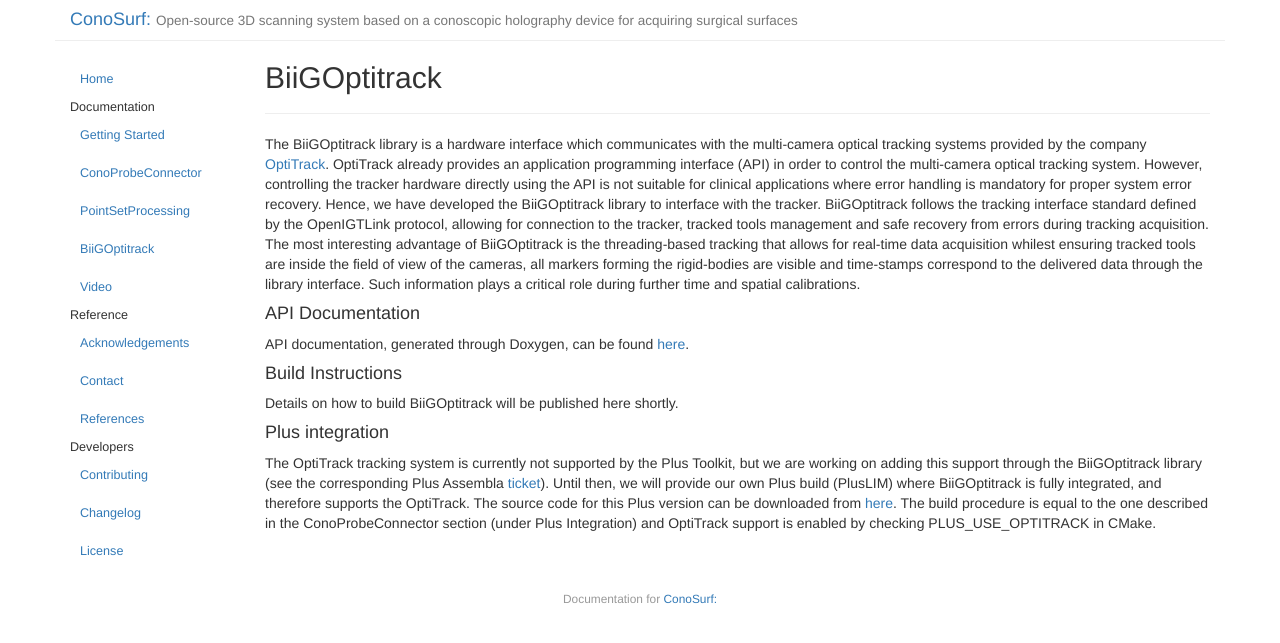
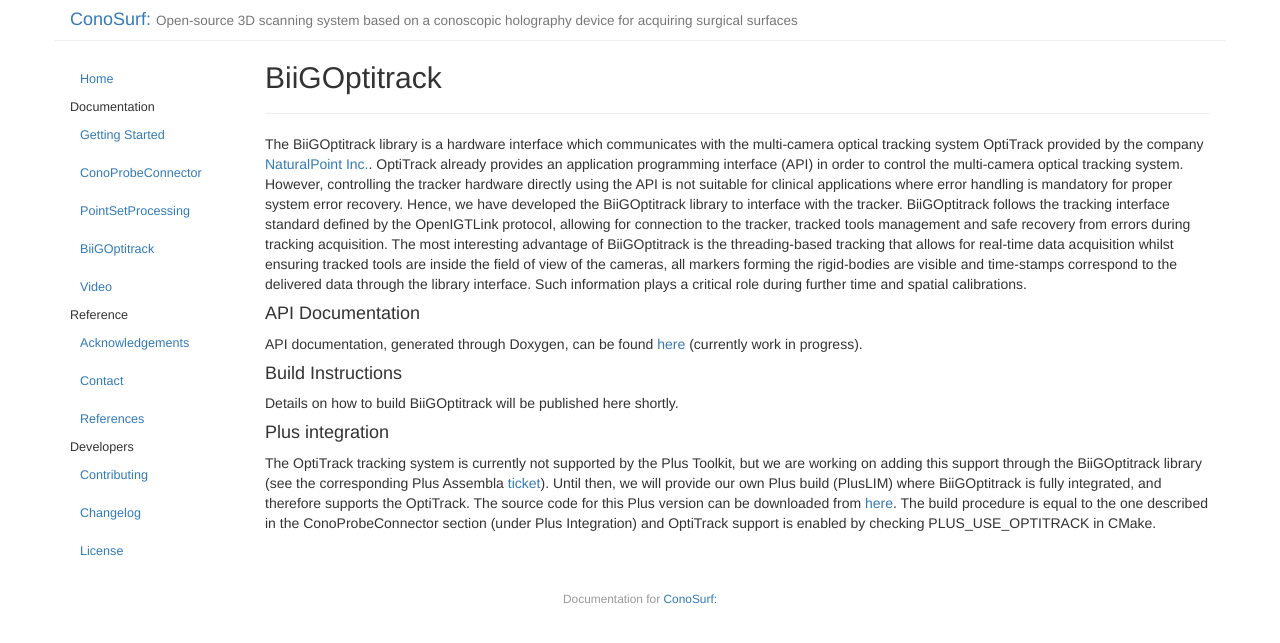
Before and after one commit to HGGM-LIM/ConoSurf, a Jekyll site: the page built from _posts/2016-01-06-biigoptitrack.md, in a window 1280 px wide. Shown: the top 643 px of the page. Built offline with Jekyll 4.4.1, drawn with Linux system fonts in a browser that asks for light colours; Markdown is read by kramdown in place of the engine named in the settings.

Commit message:
Update 2016-01-06-biigoptitrack.md

```diff
--- a/_posts/2016-01-06-biigoptitrack.md
+++ b/_posts/2016-01-06-biigoptitrack.md
@@ -5,11 +5,11 @@
 date: 2016-01-06 10:17:02
 order: 4
 ---
-The BiiGOptitrack library is a hardware interface which communicates with the multi-camera optical tracking systems provided by the company [OptiTrack](http://www.optitrack.com/hardware/). OptiTrack already provides an application programming interface (API) in order to control the multi-camera optical tracking system. However, controlling the tracker hardware directly using the API is not suitable for clinical applications where error handling is mandatory for proper system error recovery. Hence, we have developed the BiiGOptitrack library to interface with the tracker. BiiGOptitrack follows the tracking interface standard defined by the OpenIGTLink protocol, allowing for connection to the tracker, tracked tools management and safe recovery from errors during tracking acquisition. The most interesting advantage of BiiGOptitrack is the threading-based tracking that allows for real-time data acquisition whilest ensuring tracked tools are inside the field of view of the cameras, all markers forming the rigid-bodies are visible and time-stamps correspond to the delivered data through the library interface. Such information plays a critical role during further time and spatial calibrations.
+The BiiGOptitrack library is a hardware interface which communicates with the multi-camera optical tracking system OptiTrack provided by the company [NaturalPoint Inc.](http://www.optitrack.com/). OptiTrack already provides an application programming interface (API) in order to control the multi-camera optical tracking system. However, controlling the tracker hardware directly using the API is not suitable for clinical applications where error handling is mandatory for proper system error recovery. Hence, we have developed the BiiGOptitrack library to interface with the tracker. BiiGOptitrack follows the tracking interface standard defined by the OpenIGTLink protocol, allowing for connection to the tracker, tracked tools management and safe recovery from errors during tracking acquisition. The most interesting advantage of BiiGOptitrack is the threading-based tracking that allows for real-time data acquisition whilst ensuring tracked tools are inside the field of view of the cameras, all markers forming the rigid-bodies are visible and time-stamps correspond to the delivered data through the library interface. Such information plays a critical role during further time and spatial calibrations.
 
 #### API Documentation
 API documentation, generated through Doxygen, can be found [here](
-http://hggm-lim.github.io/BiiGOptitrack).
+http://hggm-lim.github.io/BiiGOptitrack) (currently work in progress).
 
 #### Build Instructions
 Details on how to build BiiGOptitrack will be published here shortly.
```
